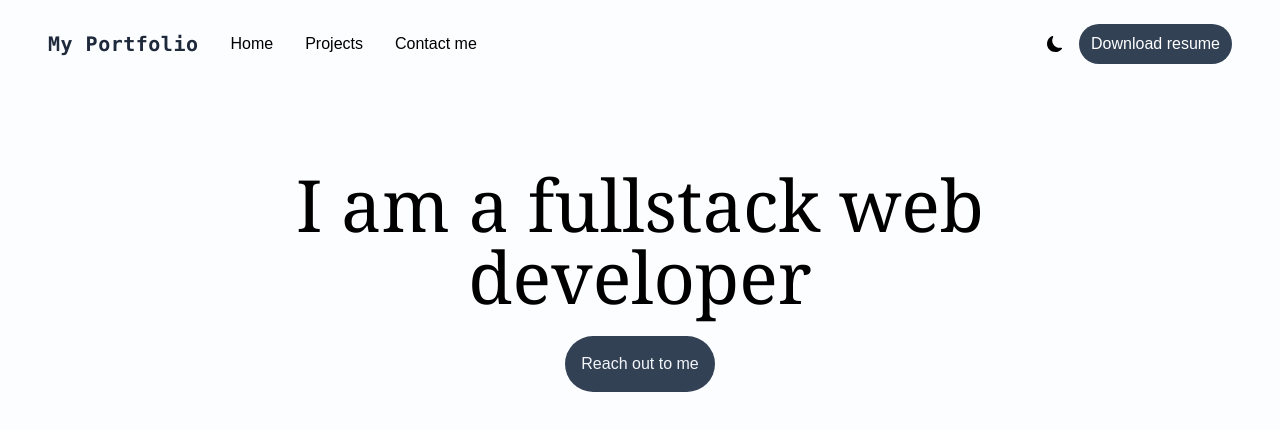
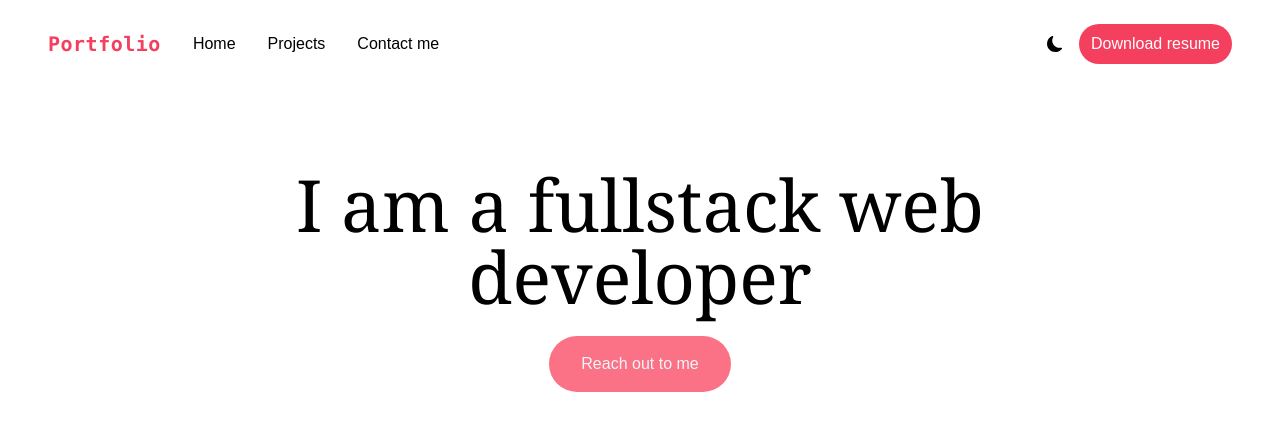
Before and after one commit to Kelechi095/Portfolio, a React (Vite) app: page / in a window 1280 px wide. Shown: the top 430 px of the page. Built offline with nearby package versions, Linux system fonts and the light colour scheme.

Commit message:
modifying styling

```diff
--- a/src/Pages/Home.tsx
+++ b/src/Pages/Home.tsx
@@ -85,7 +85,7 @@ export default function Home() {
             />
           )}
           <h2 className="logo-title">
-            My Portfolio
+            Portfolio
           </h2>
           <li className="nav-li">Home</li>
           <li className="nav-li">Projects</li>
--- a/src/index.css
+++ b/src/index.css
@@ -4,11 +4,11 @@
 
 @layer components {
   .main {
-    @apply py-4 px-4 lg:px-12 lg:py-6 bg-lighterCyan min-h-screen dark:bg-darkBlue relative;
+    @apply py-4 px-4 lg:px-12 lg:py-6 bg-white min-h-screen dark:bg-darkBlue relative;
   }
 
   .logo-title {
-    @apply font-mono tracking-wide text-xl font-bold dark:text-white
+    @apply font-mono tracking-wide text-xl text-rose-500 font-bold dark:text-white
   }
 
   .hidden-nav {
@@ -28,7 +28,7 @@
   }
 
   .nav-button {
-    @apply text-xs p-2 px-3  lg:text-base text-white hover:bg-slate-600 transition duration-300  bg-slate-700 font-medium rounded-full
+    @apply text-xs p-2 px-3  lg:text-base text-white hover:bg-rose-600 transition duration-300  bg-rose-500 font-medium rounded-full
   }
 
   .hero-label {
@@ -43,7 +43,7 @@
   }
 
   .hero-button {
-    @apply mt-4 py-4 px-4 font-medium text-slate-100 hover:bg-slate-600 transition duration-300 bg-slate-700 rounded-full
+    @apply mt-4 py-4 px-8 font-medium text-slate-100 hover:bg-rose-300 transition duration-300 bg-rose-400 rounded-full
   }
 
   .cards-container {
```
